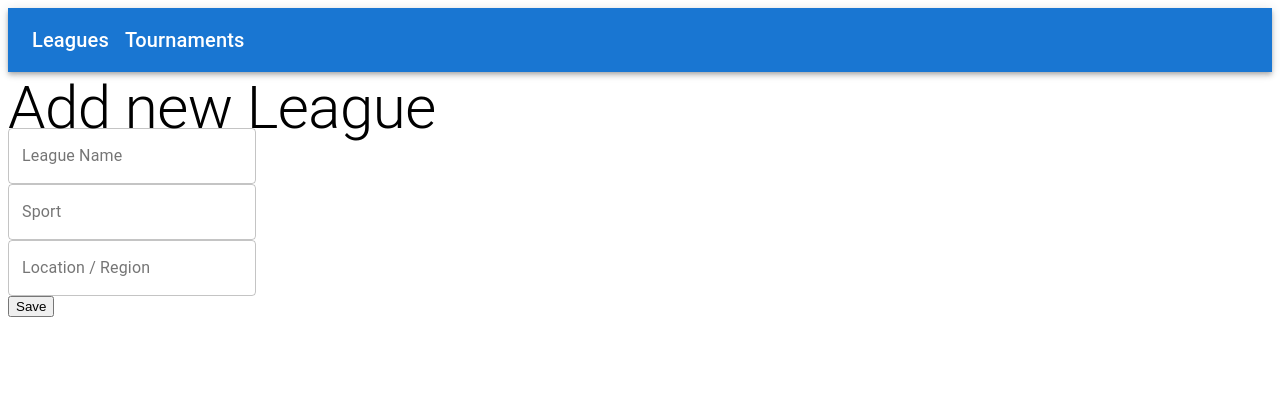
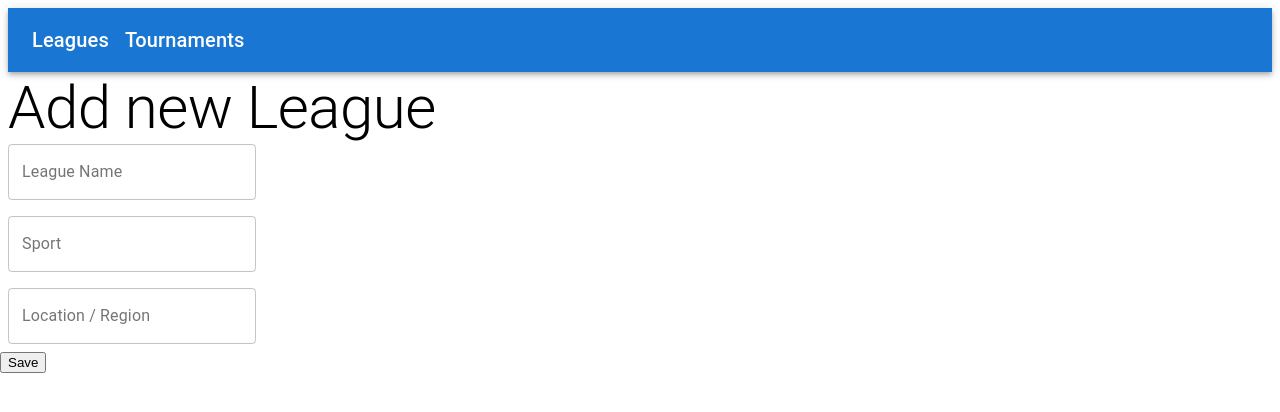
Before and after one commit to FlyingMagikarp/TO, a React (Create React App) app in the folder frontend/: page /league/add in a window 1280 px wide. Shown: the top 412 px of the page. Built offline with nearby package versions, Linux system fonts and the light colour scheme.

Commit message:
styling edit league screen

```diff
--- a/frontend/src/modules/leagues/components/EditLeagueScreen.tsx
+++ b/frontend/src/modules/leagues/components/EditLeagueScreen.tsx
@@ -5,7 +5,7 @@ import {StoreContext} from "../../../index";
 import {observer} from "mobx-react-lite";
 import makeStyles from "@material-ui/core/styles/makeStyles";
 import {useParams} from "react-router-dom";
-import {Typography} from "@mui/material";
+import {Alert, Snackbar, Typography} from "@mui/material";
 import Radio from '@mui/material/Radio';
 import RadioGroup from '@mui/material/RadioGroup';
 import League from "../stores/models/league";
@@ -35,6 +35,8 @@ const EditLeagueScreen = observer(({mode}:EditLeagueScreenProps) => {
     const [location, setLocation] = useState("");
     const [archived, setArchived] = useState(false);
 
+    const [openSnack, setOpenSnack] = React.useState(false);
+
     // only used in edit mode
     const [league, setLeague] = useState(new League());
 
@@ -42,7 +44,6 @@ const EditLeagueScreen = observer(({mode}:EditLeagueScreenProps) => {
 
     useEffect(() => {
         if (mode === "edit"){
-
             let league_id :number = id ? +id : 0;
             leagueStore.getLeagueById(league_id).then(data => {
                 setLeague(data);
@@ -54,13 +55,20 @@ const EditLeagueScreen = observer(({mode}:EditLeagueScreenProps) => {
         }
     }, [leagueStore, mode, id]);
 
+    const handleClickSnack = () => {
+        setOpenSnack(true);
+    };
 
+    const handleCloseSnack = () => {
+        setOpenSnack(false);
+    };
 
     const handleSubmit = () => {
         if (mode === "add") {
             leagueStore.saveNewLeague(name, sport, location);
         } else {
-            leagueStore.updateLeague(name, sport, location, archived, league.league_id)
+            leagueStore.updateLeague(name, sport, location, archived, league.league_id);
+            handleClickSnack();
         }
     };
 
@@ -70,26 +78,24 @@ const EditLeagueScreen = observer(({mode}:EditLeagueScreenProps) => {
             <Typography variant="h2" color="inherit" component="div">
                 {mode === "add" ? "Add new " : "Edit "} League
             </Typography>
-            <div>
-                <Grid container spacing={2}>
-                </Grid>
-                <div>
+            <Grid container direction={"column"} spacing={2}>
+                <Grid item>
                     <TextField id="leagueName" label="League Name" variant="outlined" value={name}
                                onChange={(event) => {setName(event.target.value)}}/>
-                </div>
+                </Grid>
 
-                <div>
+                <Grid item>
                     <TextField id="leagueSport" label="Sport" variant="outlined" value={sport}
                                onChange={(event) => {setSport(event.target.value)}}/>
-                </div>
+                </Grid>
 
-                <div>
+                <Grid item>
                     <TextField id="leagueLocation" label="Location / Region" variant="outlined" value={location}
                                onChange={(event) => {setLocation(event.target.value)}}/>
-                </div>
+                </Grid>
 
                 {mode === "edit" &&
-                    <div>
+                    <Grid item>
                         <Typography variant="h6" color="inherit" component="div">
                             Archived
                         </Typography>
@@ -98,12 +104,17 @@ const EditLeagueScreen = observer(({mode}:EditLeagueScreenProps) => {
                             <FormControlLabel value={false} control={<Radio />} label="False" />
                             <FormControlLabel value={true} control={<Radio />} label="True" />
                         </RadioGroup>
-                    </div>
+                    </Grid>
                 }
                 <div>
                     <button onClick={handleSubmit}>Save</button>
                 </div>
-            </div>
+            </Grid>
+            <Snackbar open={openSnack} autoHideDuration={6000} onClose={handleCloseSnack}>
+                <Alert onClose={handleCloseSnack} severity="success" sx={{ width: '100%' }}>
+                    League Saved!
+                </Alert>
+            </Snackbar>
         </>
     );
 });
```
